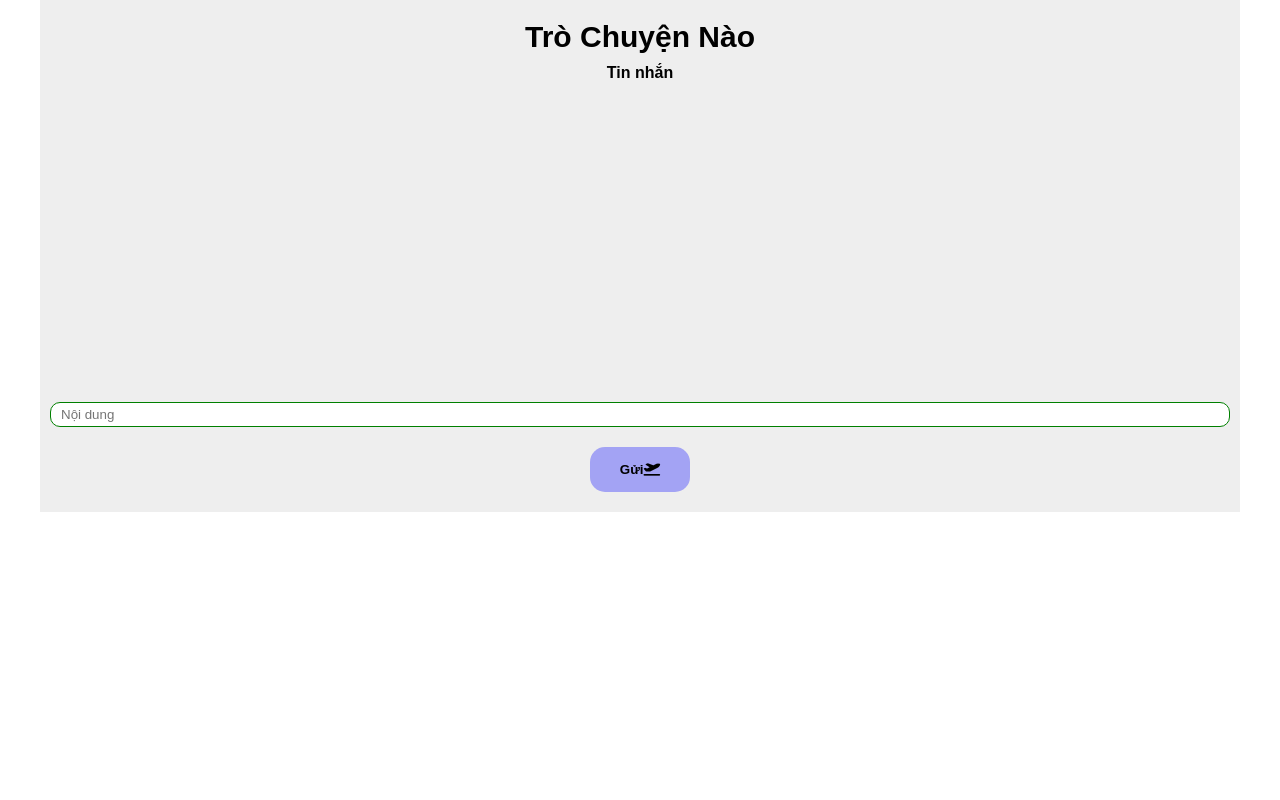
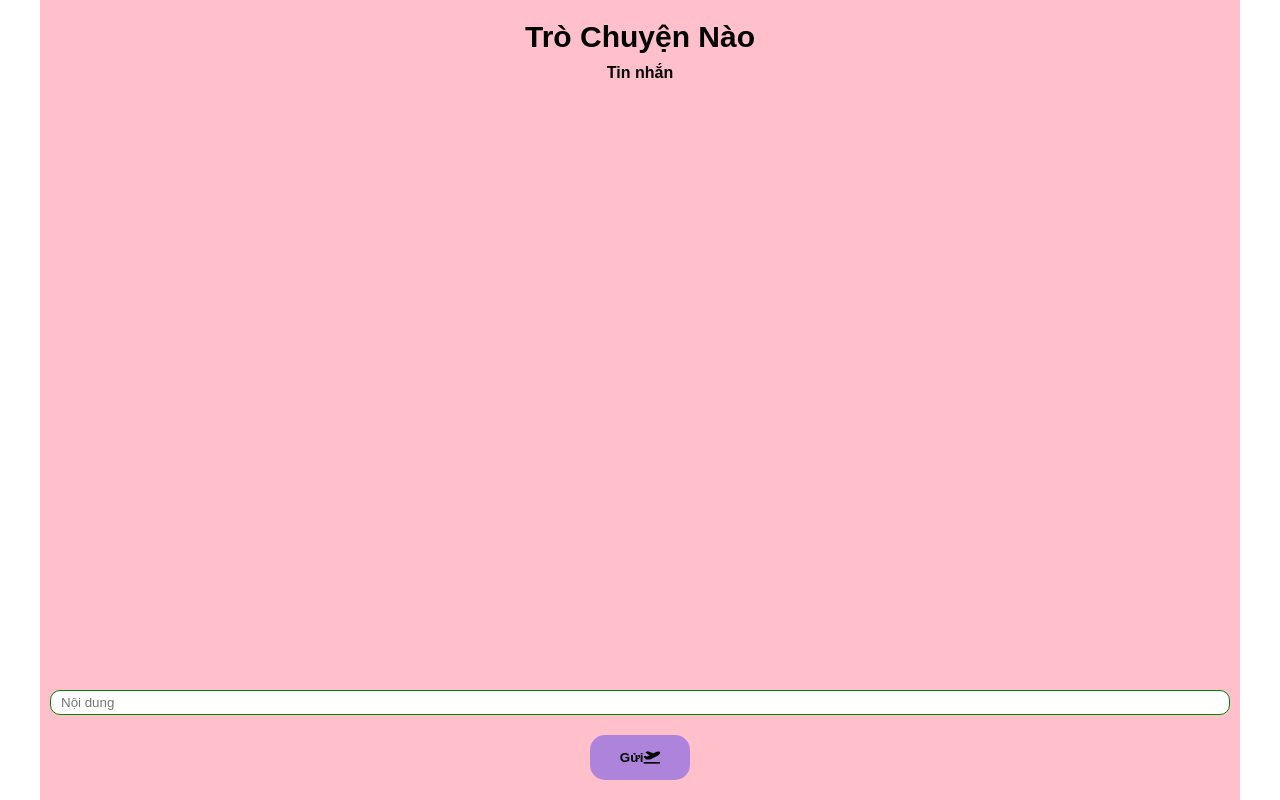
Before and after one commit to LyThaiBao/todoList, a website: page index.html in a window 1280 px wide. Drawn offline with Linux system fonts and the light colour scheme; no server answers.

Commit message:
fix layout

```diff
--- a/index.html
+++ b/index.html
@@ -15,10 +15,13 @@
   </head>
   <body>
     <div id="container">
+      <div class="top">
         <h3 class="title">Trò Chuyện Nào</h3>
 
         <div class="guild">Tin nhắn</div>
         <div class="list__task"></div>
+      </div>
+      <div class="bottom">
         <div class="box__input">
           <!-- <input type="text" name="name" placeholder="Nhập tên task" /> -->
           <input type="text" name="content" placeholder="Nội dung" />
@@ -29,6 +32,7 @@
           </button>
         </div>
       </div>
+    </div>
   </body>
   <script src="./main.js"></script>
 </html>
--- a/main.css
+++ b/main.css
@@ -16,6 +16,11 @@ body {
   margin: 0 auto;
   padding: 20px 1rem;
   min-height: 50vh;
+  height: 100vh;
+  background-color: pink;
+  display: flex;
+  flex-direction: column;
+  justify-content: space-between;
 }
 .title {
   font-size: 3rem;
@@ -79,7 +84,7 @@ body {
   margin-top: 10px;
 }
 .list__task {
-  height: 300px;
+  height: 400px;
   overflow-y: scroll;
   padding-bottom: 10px;
 }
```
Lines whose indentation alone changed are shown as unchanged.
